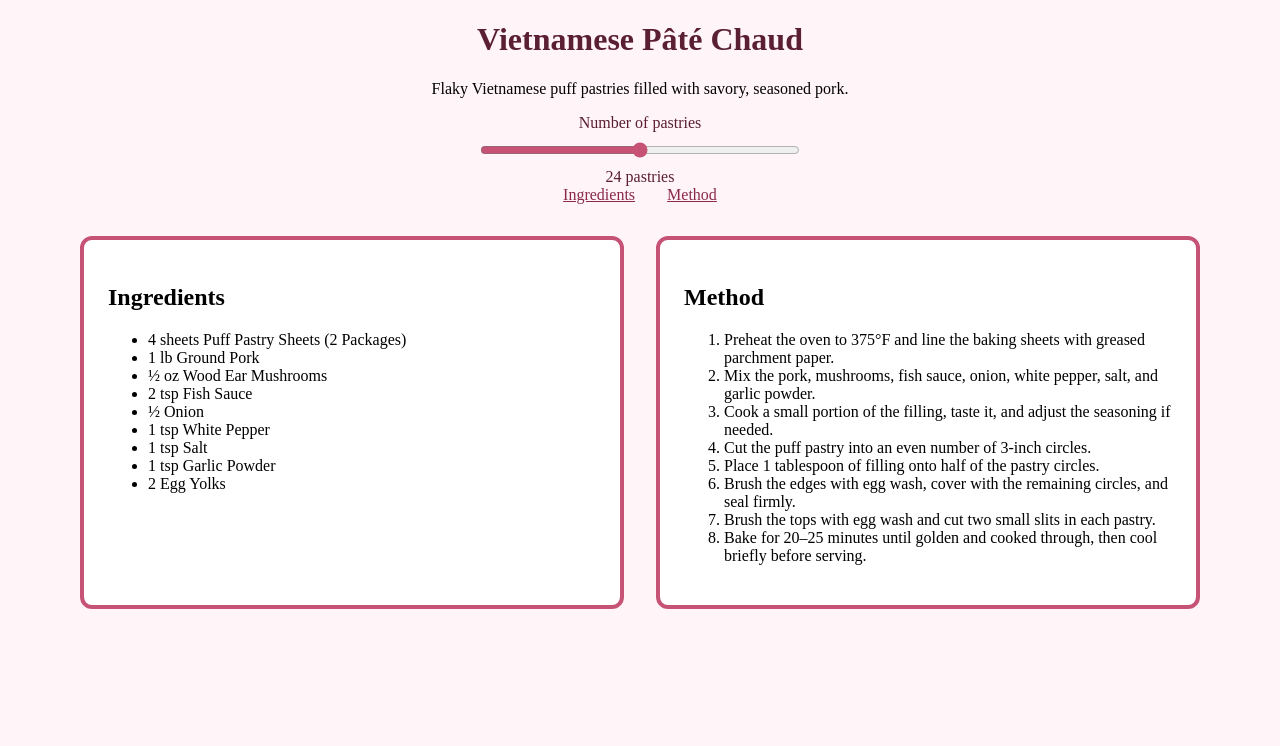
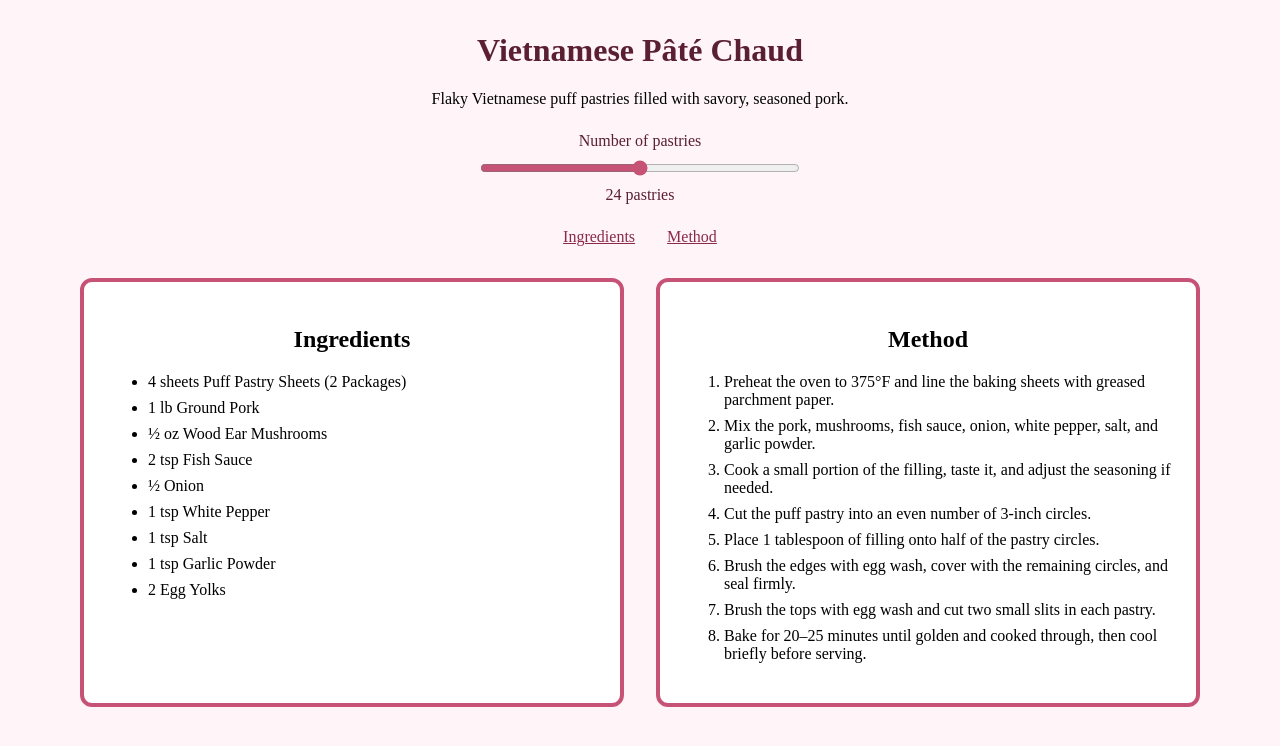
Before and after one commit to viveevu11/Adjustable-Recipe, a React (Vite) app: page / in a window 1280 px wide. Shown: the top 746 px of the page. Built offline with nearby package versions, Linux system fonts and the light colour scheme.

Commit message:
Apply consistent styling

```diff
--- a/src/App.css
+++ b/src/App.css
@@ -18,6 +18,7 @@ main {
 
 header {
     text-align: center;
+    margin-bottom: 0.75rem;
 }
 
 .recipe-card {
@@ -49,6 +50,7 @@ nav {
     display: flex;
     justify-content: center;
     gap: 2rem;
+    margin-bottom: 2rem;
 }
 
 .serving-control {
@@ -56,8 +58,21 @@ nav {
     flex-direction: column;
     align-items: center;
     gap: 0.5rem;
+    margin: 1.5rem 0 1.5rem 0;
 }
 
 .serving-control input {
     width: min(100%, 20rem);
 }
+
+.recipe-card li {
+    margin-bottom: 0.5rem;
+}
+
+.recipe-card li:last-child {
+    margin-bottom: 0;
+}
+
+.recipe-card h2 {
+    text-align: center;
+}
--- a/src/index.css
+++ b/src/index.css
@@ -5,7 +5,7 @@
 }
 
 body {
-  margin: 0;
+  margin: 2rem 0 2rem 0;
   min-width: 320px;
   min-height: 100vh;
   background: #fff4f7;
```
